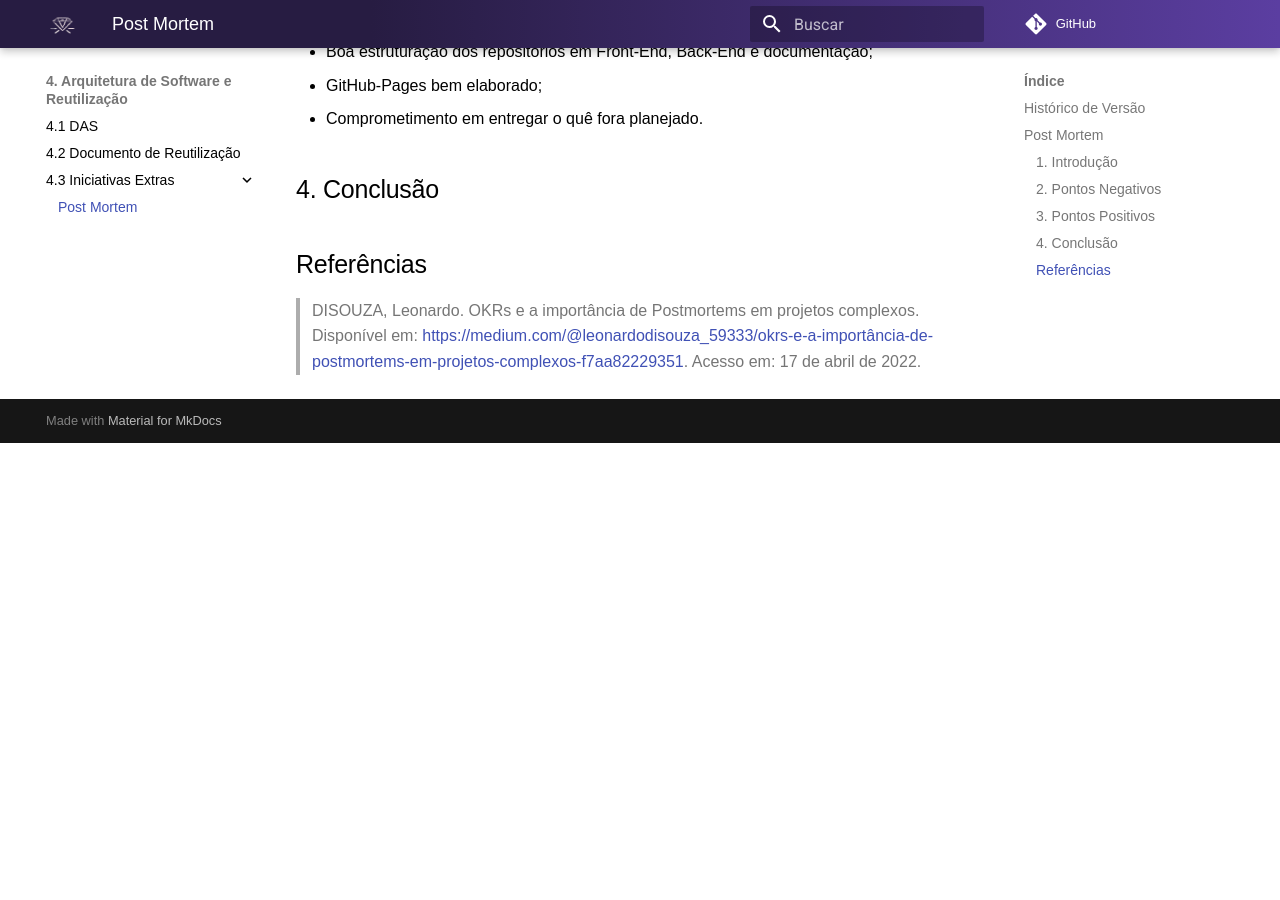
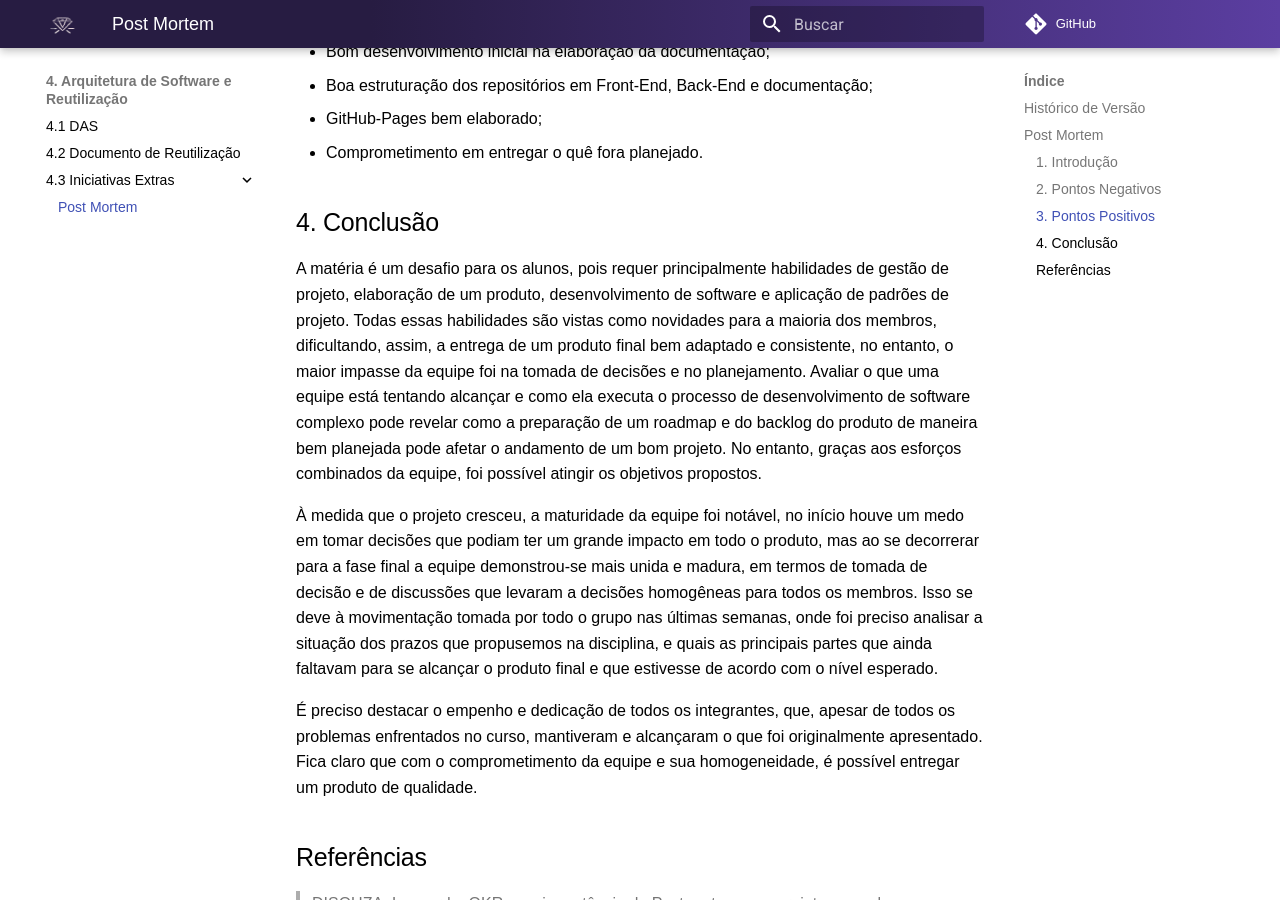
Before and after one commit to UnBArqDsw2021-2/2021.2_G7_-AluguelKitsFesta, an MkDocs documentation site: the page built from docs/arquitetura/postmortem.md, in a window 1280 px wide and 900 px high, scrolled down 1504 px. Built offline with MkDocs 1.6.1 and Material for MkDocs 9.7.7, drawn with Linux system fonts in a browser that asks for light colours; comment, search, counter and statistics services are not loaded; before the commit the page ends 1947 px from its top, so only the background shows below that; some of the changed text lies outside the part shown.

Commit message:
update doc postmortem.md

```diff
--- a/docs/arquitetura/postmortem.md
+++ b/docs/arquitetura/postmortem.md
@@ -21,6 +21,7 @@ Além disso, ao registrar sistematicamente o histórico dos projetos executados,
 * Carga horária acadêmica excessiva por grande parte da equipe;
 * Situação adversa - Pandêmia;
 * Sobrecarga por descumprimentos de prazos e má previsibilidade das tarefas;
+* Ausência de um Roadmap bem estruturado;
 * Má distribuição de tarefas à equipe, inutilização em grande parte do _pair programming_, por exemplo;
 * Ausência de eventos da metodologia adotada (Scrum);
 * Morosidade para começar a desenvolver (codar) de fato a aplicação;
@@ -38,6 +39,13 @@ Além disso, ao registrar sistematicamente o histórico dos projetos executados,
 * Comprometimento em entregar o quê fora planejado.
 
 ## 4. Conclusão
+
+A matéria é um desafio para os alunos, pois requer principalmente habilidades de gestão de projeto, elaboração de um produto, desenvolvimento de software e aplicação de padrões de projeto. Todas essas habilidades são vistas como novidades para a maioria dos membros, dificultando, assim, a entrega de um produto final bem adaptado e consistente, no entanto, o maior impasse da equipe foi na tomada de decisões e no planejamento. Avaliar o que uma equipe está tentando alcançar e como ela executa o processo de desenvolvimento de software complexo pode revelar como a preparação de um roadmap e do backlog do produto de maneira bem planejada pode afetar o andamento de um bom projeto. No entanto, graças aos esforços combinados da equipe, foi possível atingir os objetivos propostos.
+
+À medida que o projeto cresceu, a maturidade da equipe foi notável, no início houve um medo em tomar decisões que podiam ter um grande impacto em todo o produto, mas ao se decorrerar para a fase final a equipe demonstrou-se mais unida e madura, em termos de tomada de decisão e de discussões que levaram a decisões homogêneas para todos os membros. Isso se deve à movimentação tomada por todo o grupo nas últimas semanas, onde foi preciso analisar a situação dos prazos que propusemos na disciplina, e quais as principais partes que ainda faltavam para se alcançar o produto final e que estivesse de acordo com o nível esperado.
+
+É preciso destacar o empenho e dedicação de todos os integrantes, que, apesar de todos os problemas enfrentados no curso, mantiveram e alcançaram o que foi originalmente apresentado. Fica claro que com o comprometimento da equipe e sua homogeneidade, é possível entregar um produto de qualidade.
+
 ## Referências
 
 > DISOUZA, Leonardo. OKRs e a importância de Postmortems em projetos complexos. Disponível em: <https://medium.com/@leonardodisouza_59333/okrs-e-a-importância-de-postmortems-em-projetos-complexos-f7aa82229351>. Acesso em: 17 de abril de 2022.
```
